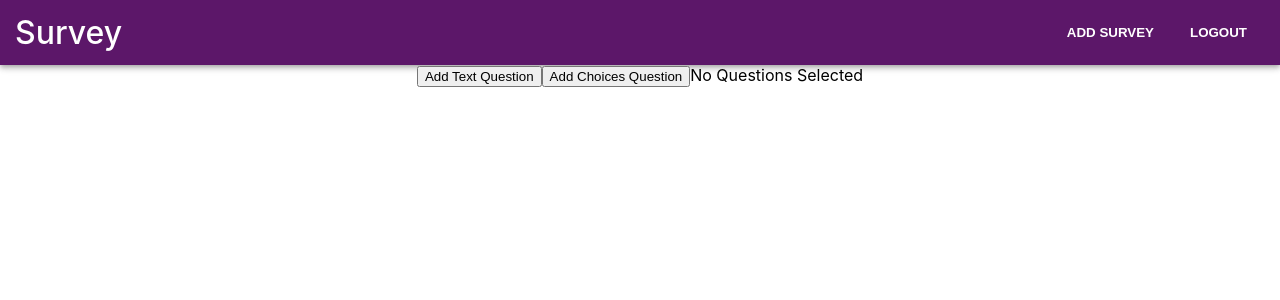
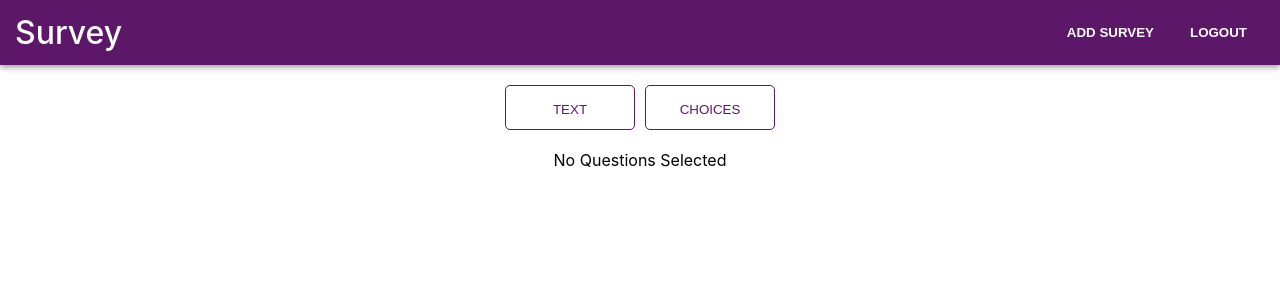
Before and after one commit to khaled-faour/Survery-app, a React (Create React App) app in the folder survey-frontend/: page /addSurvey in a window 1280 px wide. Shown: the top 300 px of the page. Built offline with nearby package versions, Linux system fonts and the light colour scheme; sample sign-in values are in the browser's storage.

Commit message:
Added Input onChange Functionality

```diff
--- a/survey-frontend/src/App.css
+++ b/survey-frontend/src/App.css
@@ -61,6 +61,29 @@ input[type="checkbox"]{
   color: #5c1769;
 }
 
+.add-questions-btns{
+  padding: 20px;
+  display: flex;
+  flex-direction: row;
+  justify-content: center;
+  gap: 10px;
+}
+
+.add-question-btn{
+  width: 130px;
+  height: 45px;
+  color: #5c1769;
+  cursor: pointer;
+  line-height: 45px;
+  border-radius: 45px;
+  border-radius: 5px;
+  border: 1px solid #5c1769;
+  background: transparent;
+  text-transform: uppercase;
+}
+.add-question-btn:hover{
+  background-color: #5c176966;
+}
 .btn{
   margin-top: 40px;
   margin-bottom: 40px;
--- a/survey-frontend/src/App.js
+++ b/survey-frontend/src/App.js
@@ -11,6 +11,10 @@ const App = () => {
   const [user, setUser] = useState(localStorage.getItem('user_token') || null)
   const [questions, setQuestions] = useState([])
 
+
+  useEffect(()=>{
+    console.log(questions)
+  }, [questions])
   return (
     <div className="App">
       <userContext.Provider value={{user, setUser}}>
--- a/survey-frontend/src/components/choiceQuestion.js
+++ b/survey-frontend/src/components/choiceQuestion.js
@@ -25,15 +25,23 @@ function SingleChoiceQuestion({index}) {
         setQuestions(questions.filter((question, i)=> index !== i));
     }
 
+    const onChange = (e)=>{
+        let temp_questions = [...questions];
+        temp_questions[index][e.target.name] = e.target.value
+        setQuestions(temp_questions)
+    }
+
     const changeType = (e)=>{
         let temp_questions = [...questions];
         temp_questions[index][e.target.name] = e.currentTarget.checked;
         setQuestions(temp_questions);
     }
 
-    useEffect(()=>{
-        console.log("All: ", questions)
-    },[questions])
+    const onChoiceChange = (e, i)=>{
+        let temp_questions = [...questions];
+        temp_questions[index]['choices'][i] = e.target.value;
+        setQuestions(temp_questions);
+    }
 
   return (
     <div className='question-component'>
@@ -41,8 +49,8 @@ function SingleChoiceQuestion({index}) {
             <h4 className='title'>{index+1}. Choice Question: </h4>
             <FontAwesomeIcon className='remove-choice-btn' icon={faX} onClick={onDelete}/>
         </div>
-        <input type="text" placeholder='Question'/>
-        <input type="text" placeholder='Description'/>
+        <input type="text" name="question" placeholder='Question' onChange={onChange}/>
+        <input type="text" name="description" placeholder='Description' onChange={onChange}/>
         <div className='choice-type'>
 
             <label><input type="checkbox" name="isMultiple" checked={questions[index].isMultiple} onChange={changeType}/> Multiple</label>
@@ -51,7 +59,7 @@ function SingleChoiceQuestion({index}) {
         <div className='question-choices'>
             {questions[index].choices.map((choice, index)=>(
                 <div key={index} style={{display: 'flex', alignItems: 'center', gap: '10px'}}>
-                    <input type="text" className='choice-option' value={choice}/>
+                    <input type="text" className='choice-option' value={choice} onChange={(e)=>onChoiceChange(e, index)}/>
                     <FontAwesomeIcon onClick={()=>removeChoice(index)} className='remove-choice-btn' icon={faTrash} />
                 </div>
             ))}
--- a/survey-frontend/src/components/textQuestion.js
+++ b/survey-frontend/src/components/textQuestion.js
@@ -9,14 +9,20 @@ function TextQuestion({index}) {
   const onDelete = ()=>{
     setQuestions(questions.filter((question, i)=> index !== i));
   }
+
+  const onChange = (e)=>{
+    let temp_questions = [...questions];
+    temp_questions[index][e.target.name] = e.target.value
+    setQuestions(temp_questions)
+  }
   return (
     <div className='question-component'>
         <div className='question-header'>
           <h4 className='title'>{index+1}. Text Question: </h4>
           <FontAwesomeIcon className='remove-choice-btn' icon={faX} onClick={onDelete}/>
         </div>
-        <input type="text" placeholder='Question'/>
-        <input type="text" placeholder='Description'/>
+        <input type="text" name="question" placeholder='Question' onChange={onChange}/>
+        <input type="text" name="description" placeholder='Description' onChange={onChange}/>
     </div>
   )
 }
--- a/survey-frontend/src/screens/addSurvey.js
+++ b/survey-frontend/src/screens/addSurvey.js
@@ -25,10 +25,16 @@ const AddSurvey = () => {
         }
     }
 
+    const addSurvey = ()=>{
+        console.log("posting: ", questions)
+    }
+
   return (
     <div>
-        <button onClick={()=>addQuestion('text')}>Add Text Question</button>
-        <button onClick={()=>addQuestion('choice')}>Add Choices Question</button>
+        <div className='add-questions-btns'>
+            <button className='add-question-btn' onClick={()=>addQuestion('text')}>Text</button>
+            <button className='add-question-btn' onClick={()=>addQuestion('choice')}>Choices</button>
+        </div>
         {
             questions.length > 0 ? questions.map((question, index)=>{
                 switch(question.type){
@@ -40,6 +46,7 @@ const AddSurvey = () => {
             })
             : "No Questions Selected"
         }
+        {questions.length > 0 && <button className='btn' onClick={addSurvey}>Save</button>}
     </div>
   )
 }
```
